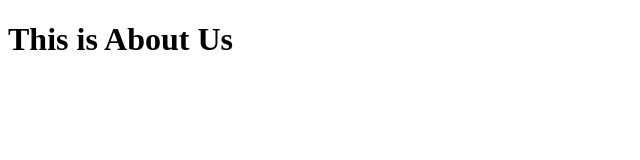
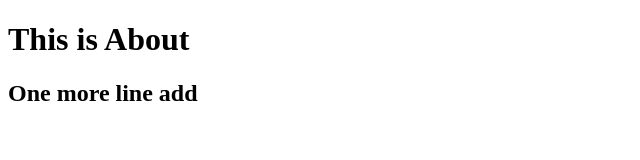
Before and after one commit to abhisharma1108/GlobalLogic, a plain HTML site: page AboutUs.html in a window 1280 px wide. Shown: the whole page, without its empty margins (0-640 px from the left). Drawn offline with Linux system fonts and the light colour scheme.

```diff
--- a/AboutUs.html
+++ b/AboutUs.html
@@ -7,6 +7,7 @@
     <title>Document</title>
 </head>
 <body>
-    <h1>This is About Us</h1>
+    <h1>This is About</h1>
+    <h2>One more line add</h2>
 </body>
 </html>
```
Also changed, not shown: ContactUs.html (+1 -1 lines), waste.html (added), 1 other file.
